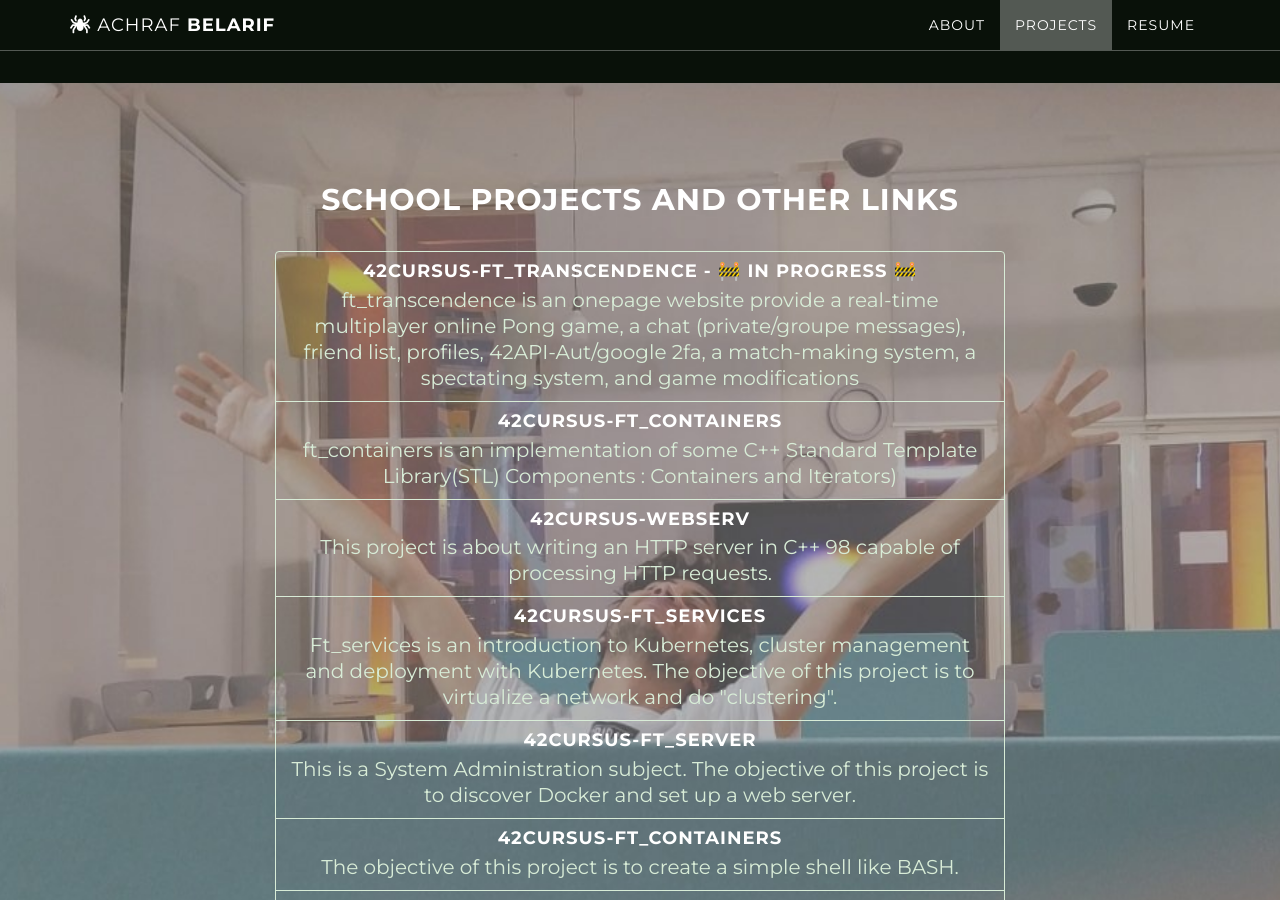
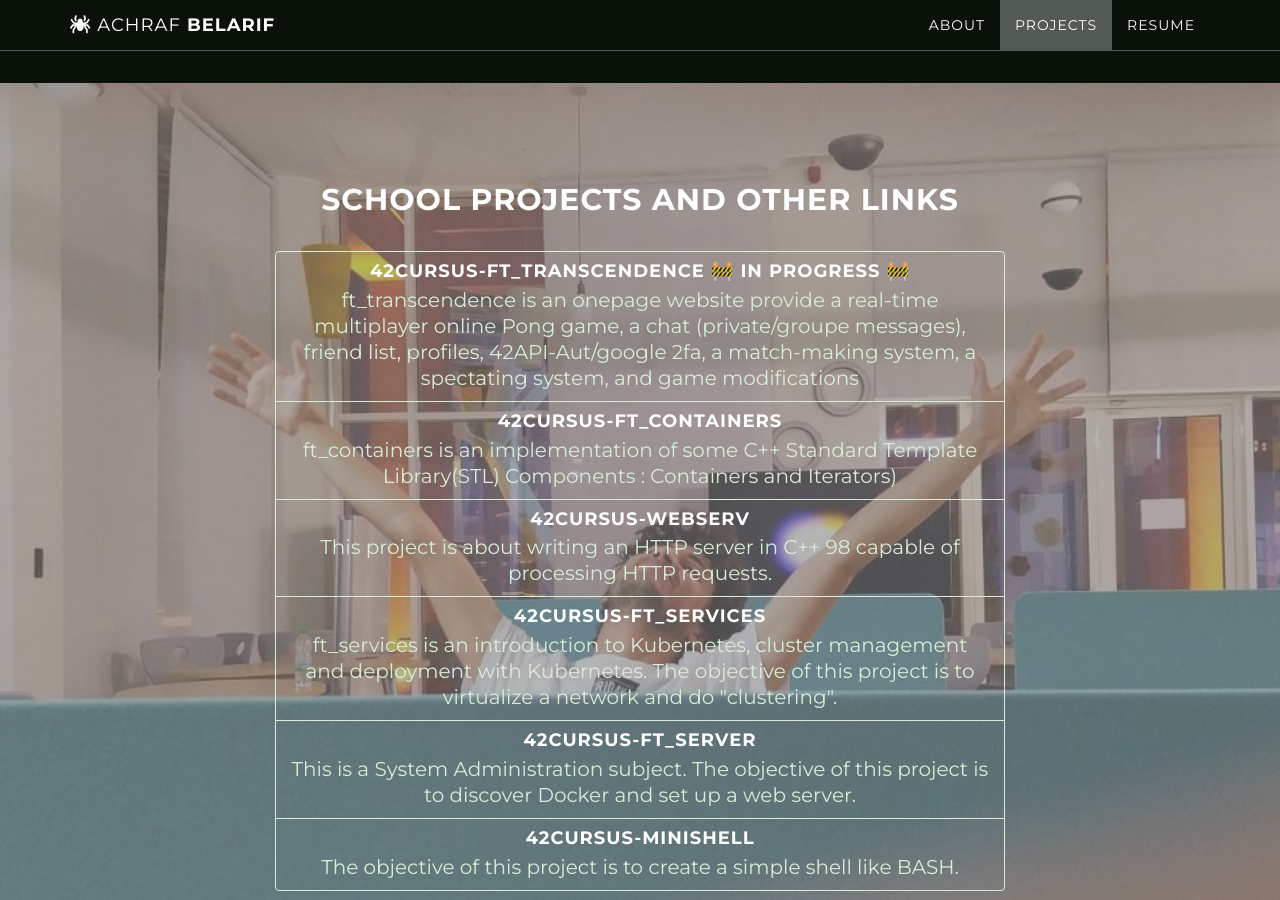
Before and after one commit to spydersy/spydersy.github.io, a Jekyll site: the page built from index.html, in a window 1280 px wide and 900 px high, scrolled down 1352 px. Built offline with Jekyll 4.4.1, drawn with Linux system fonts in a browser that asks for light colours; nearby versions of some CDN libraries.

Commit message:
[NOTE] : minor changes ...

```diff
--- a/_config.yml
+++ b/_config.yml
@@ -28,7 +28,7 @@ social:
     url: https://www.linkedin.com/in/achrafbelarif/
 
 projects:
-  - title: "42Cursus-ft_transcendence - 🚧 In Progress 🚧"
+  - title: "42Cursus-ft_transcendence 🚧 In Progress 🚧"
     venue-publication: ft_transcendence is an onepage website provide a real-time multiplayer online Pong game, a chat (private/groupe messages), friend list, profiles, 42API-Aut/google 2fa, a match-making system, a spectating system, and game modifications
     url: https://github.com/spydersy/42Cursus-ft_transcendence
   - title: "42Cursus-ft_containers"
@@ -38,14 +38,11 @@ projects:
     venue-publication: This project is about writing an HTTP server in C++ 98 capable of processing HTTP requests.
     url: https://github.com/spydersy/42Cursus-webserv
   - title: "42Cursus-ft_services"
-    venue-publication: Ft_services is an introduction to Kubernetes, cluster management and deployment with Kubernetes. The objective of this project is to virtualize a network and do "clustering".
+    venue-publication: ft_services is an introduction to Kubernetes, cluster management and deployment with Kubernetes. The objective of this project is to virtualize a network and do "clustering".
     url: https://github.com/spydersy/42Cursus-ft_services
   - title: "42Cursus-ft_server"
     venue-publication: This is a System Administration subject. The objective of this project is to discover Docker and set up a web server.
     url: https://github.com/spydersy/ft_server
-  - title: "42Cursus-ft_containers"
-    venue-publication: The objective of this project is to create a simple shell like BASH.
-    url: https://github.com/spydersy/42Cursus-minishell
   - title: "42Cursus-minishell"
     venue-publication: The objective of this project is to create a simple shell like BASH.
     url: https://github.com/spydersy/42Cursus-minishell
```
